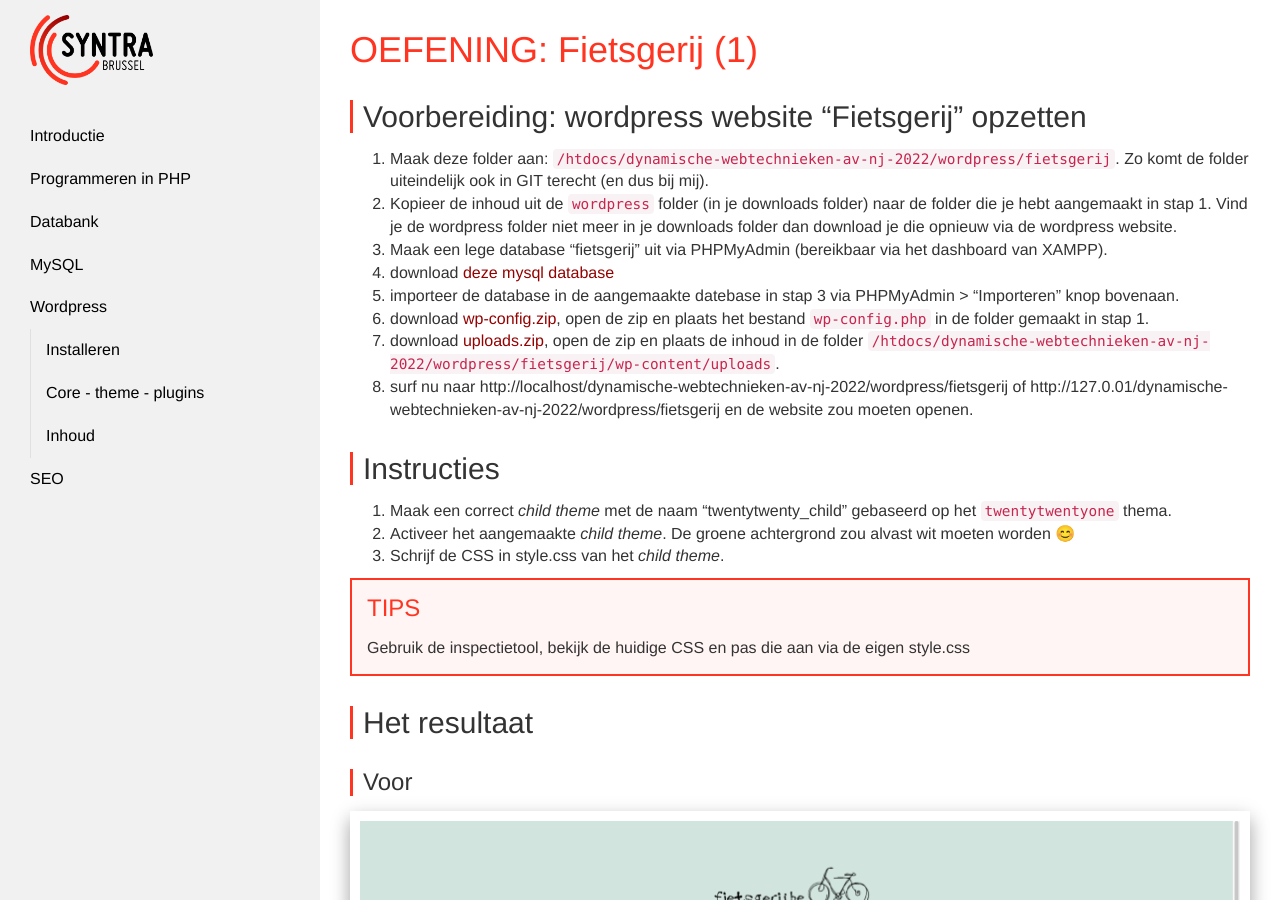
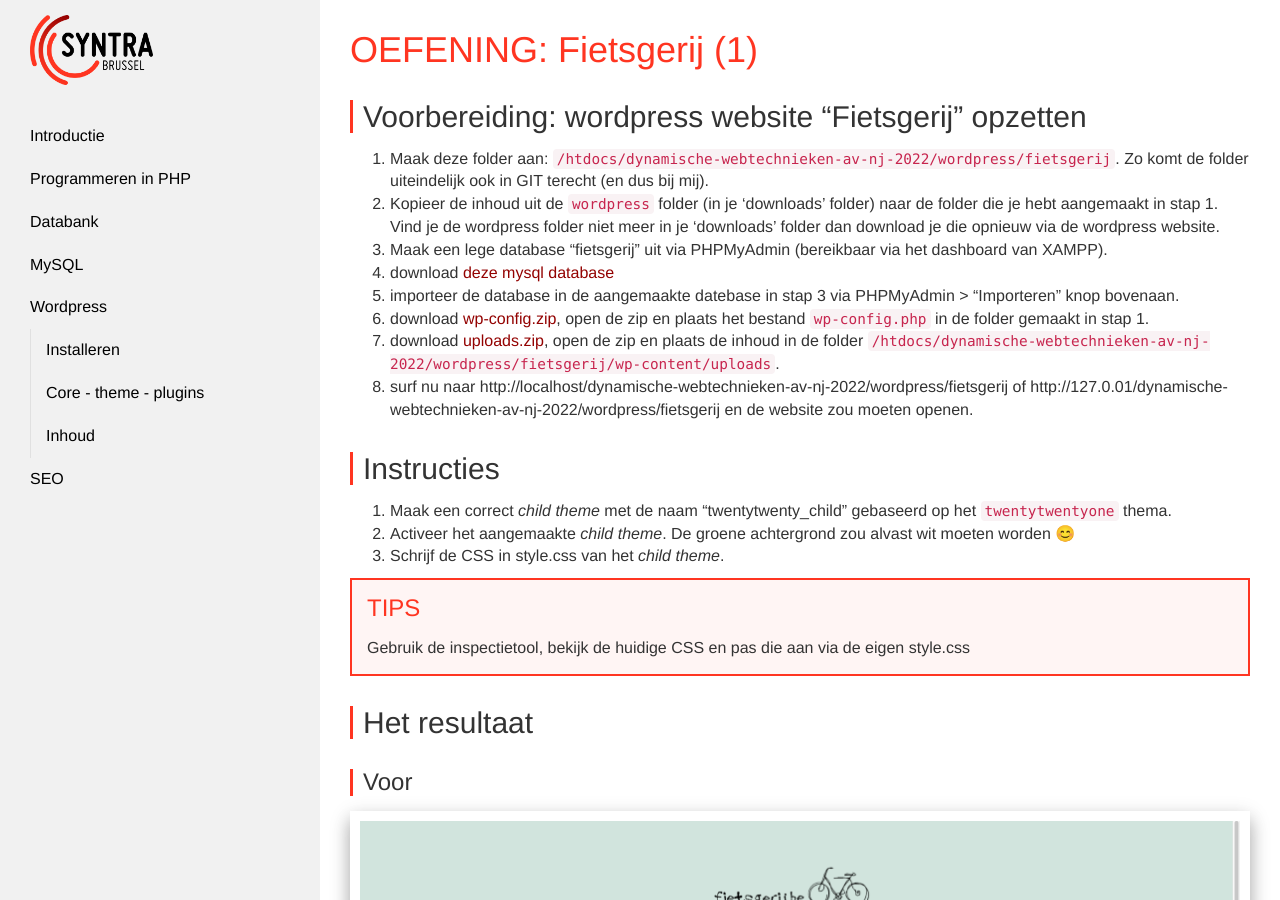
Before and after one commit to Syntra-Brussel/dynamische-webtechnieken, a Jekyll site: the page built from wordpress/oefening-fietsgerij-deel-1.md, in a window 1280 px wide and 900 px high. Built offline with Jekyll 4.4.1, drawn with Linux system fonts in a browser that asks for light colours; nearby versions of some CDN libraries; a script that is not in the unit is left out.

```diff
--- a/wordpress/oefening-fietsgerij-deel-1.md
+++ b/wordpress/oefening-fietsgerij-deel-1.md
@@ -6,7 +6,7 @@ collection: wordpress
 ---
 ## Voorbereiding: wordpress website "Fietsgerij" opzetten
 1. Maak deze folder aan: <code>/htdocs/dynamische-webtechnieken-av-nj-2022/wordpress/fietsgerij</code>. Zo komt de folder uiteindelijk ook in GIT terecht (en dus bij mij).
-2. Kopieer de inhoud uit de <code>wordpress</code> folder (in je downloads folder) naar de folder die je hebt aangemaakt in stap 1. Vind je de wordpress folder niet meer in je downloads folder dan download je die opnieuw via de wordpress website.
+2. Kopieer de inhoud uit de <code>wordpress</code> folder (in je 'downloads' folder) naar de folder die je hebt aangemaakt in stap 1. Vind je de wordpress folder niet meer in je 'downloads' folder dan download je die opnieuw via de wordpress website.
 3. Maak een lege database "fietsgerij" uit via PHPMyAdmin (bereikbaar via het dashboard van XAMPP).
 4. download <a href="fietsgerij/database.sql">deze mysql database</a>
 5. importeer de database in de aangemaakte datebase in stap 3 via PHPMyAdmin > "Importeren" knop bovenaan.
```
